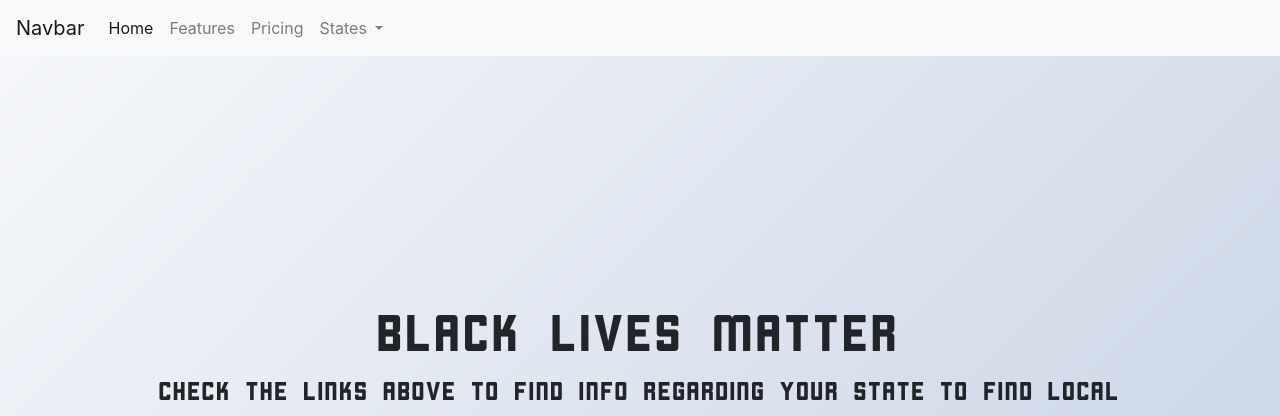
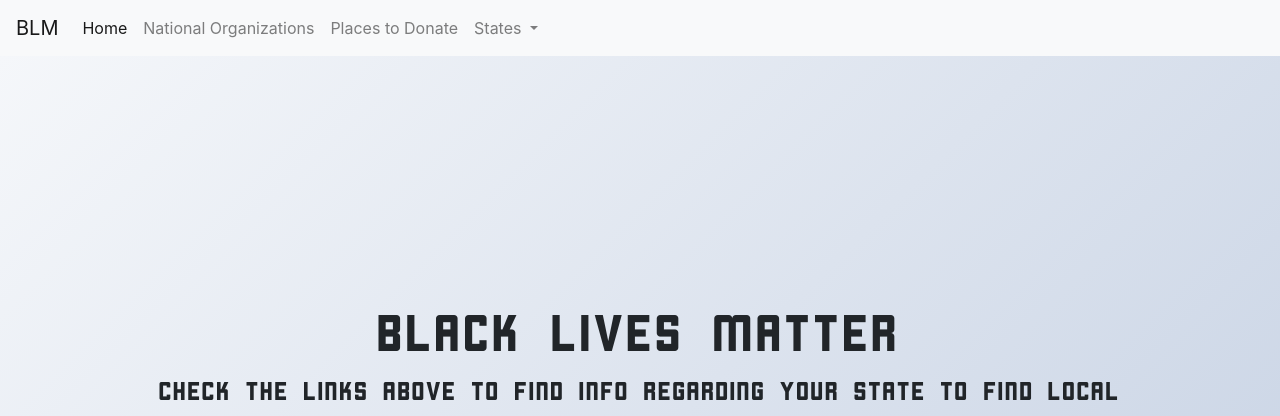
Before and after one commit to mrodriguez3313/Support-bipoc, a Flask app: page / in a window 1280 px wide. Shown: the top 416 px of the page. Run offline with Flask 2, Linux system fonts and the light colour scheme; some libraries are stand-ins or nearby versions.

Commit message:
small change in index html file

```diff
--- a/website/templates/base.html
+++ b/website/templates/base.html
@@ -14,20 +14,20 @@
 <body>
  <!--Addition that needs to be looked at-->
 <nav class="navbar navbar-expand-lg navbar-light bg-light">
-  <a class="navbar-brand" href="{{url_for('core.index')}}">Navbar</a>
+  <a class="navbar-brand" href="{{url_for('core.index')}}">BLM</a>
   <button class="navbar-toggler" type="button" data-toggle="collapse" data-target="#navbarNavDropdown" aria-controls="navbarNavDropdown" aria-expanded="false" aria-label="Toggle navigation">
     <span class="navbar-toggler-icon"></span>
   </button>
   <div class="collapse navbar-collapse" id="navbarNavDropdown">
     <ul class="navbar-nav">
       <li class="nav-item active">
-        <a class="nav-link" href="#">Home <span class="sr-only">(current)</span></a>
+        <a class="nav-link" href="{{url_for('core.index')}}">Home<span class="sr-only">(current)</span></a>
       </li>
       <li class="nav-item">
-        <a class="nav-link" href="#">Features</a>
+        <a class="nav-link" href="{{url_for('core.organize')}}">National Organizations</a>
       </li>
       <li class="nav-item">
-        <a class="nav-link" href="#">Pricing</a>
+        <a class="nav-link" href="{{url_for('core.donate')}}">Places to Donate</a>
       </li>
       <li class="nav-item dropdown">
         <a class="nav-link dropdown-toggle" href="#" id="navbarDropdownMenuLink" role="button" data-toggle="dropdown" aria-haspopup="true" aria-expanded="false">
```
